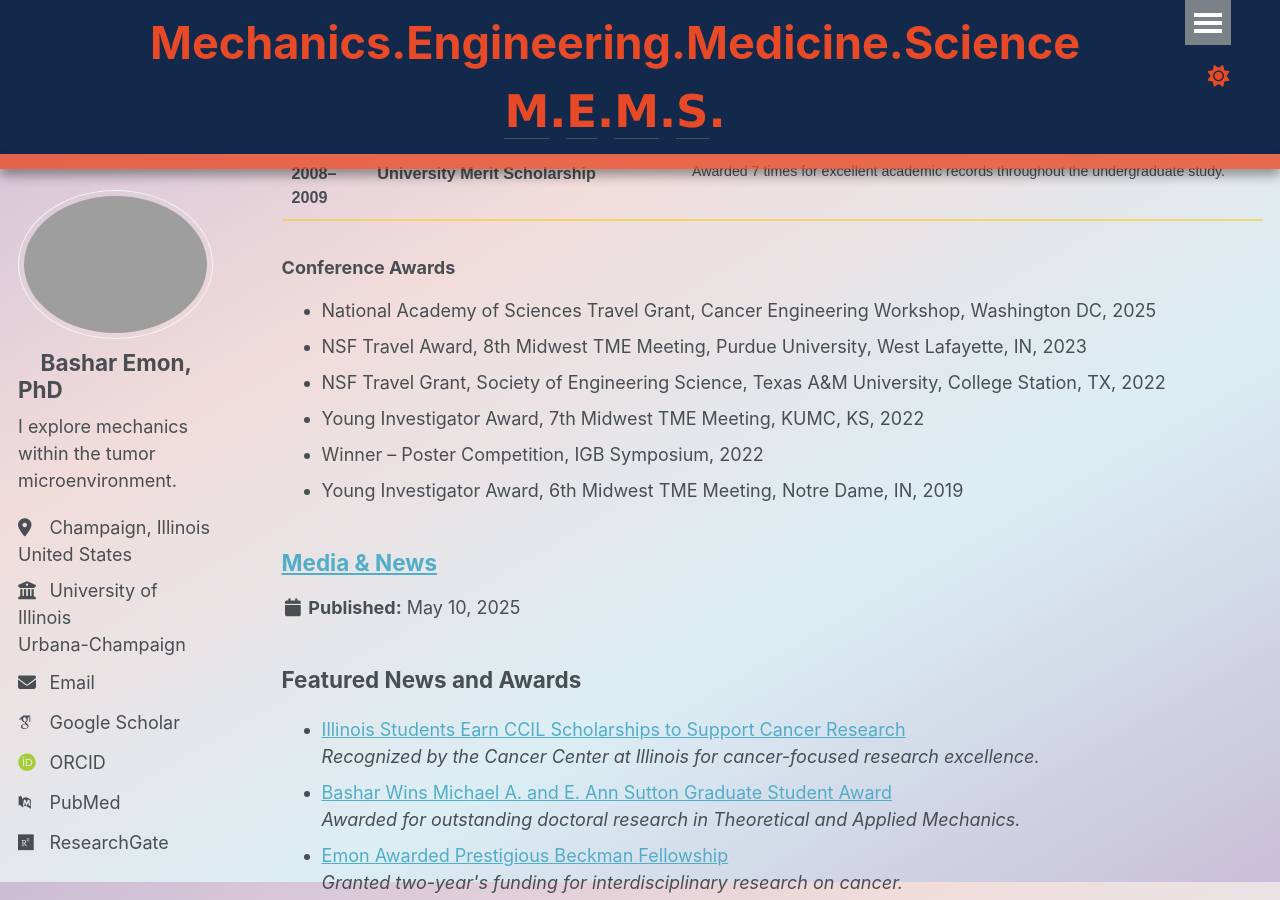
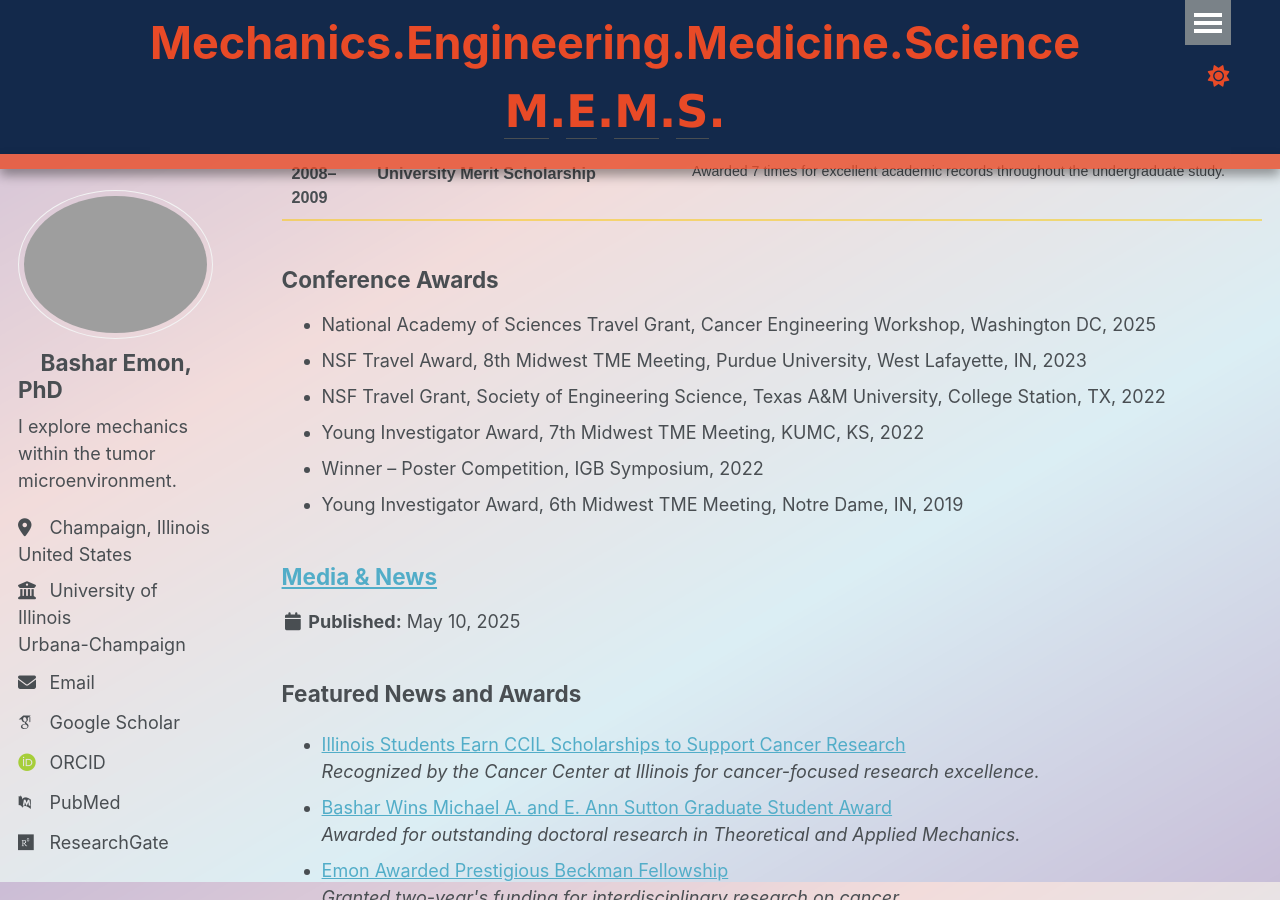
Before and after one commit to BasharEmon/BasharEmon.github.io, a Jekyll site: the page built from _pages/portfolio.html, in a window 1280 px wide and 900 px high, scrolled down 918 px. Built offline with Jekyll 4.4.1, drawn with Linux system fonts in a browser that asks for light colours; some web fonts are replaced.

```diff
--- a/_pages/portfolio.html
+++ b/_pages/portfolio.html
@@ -135,7 +135,7 @@ author_profile: true
 </body>
 </html>
 
-<h3><strong>Conference Awards</strong></h3>
+<h2><strong>Conference Awards</strong></h2>
 <ul>
   <li>National Academy of Sciences Travel Grant, Cancer Engineering Workshop, Washington DC, 2025</li>
   <li>NSF Travel Award, 8th Midwest TME Meeting, Purdue University, West Lafayette, IN, 2023</li>
```
